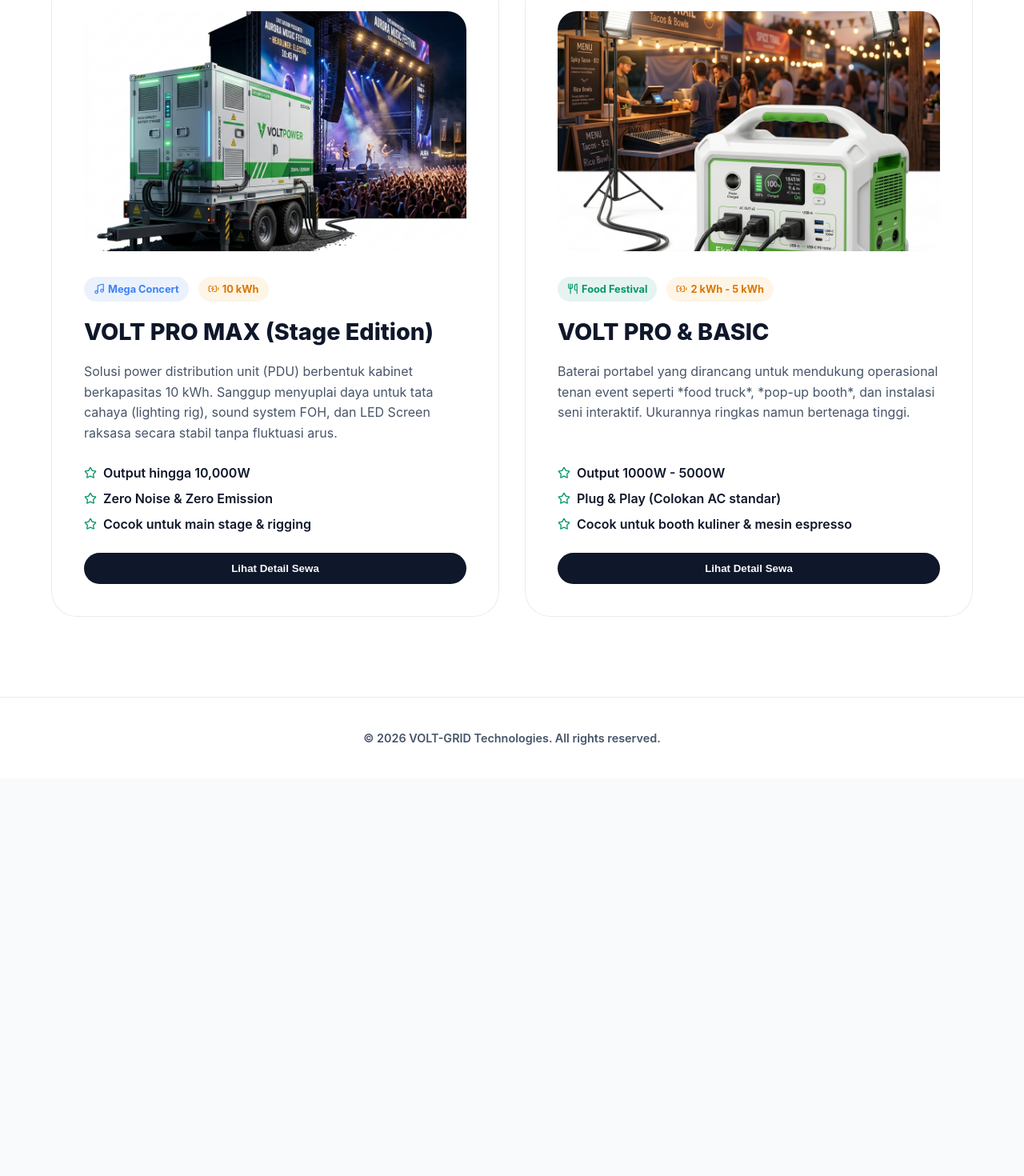
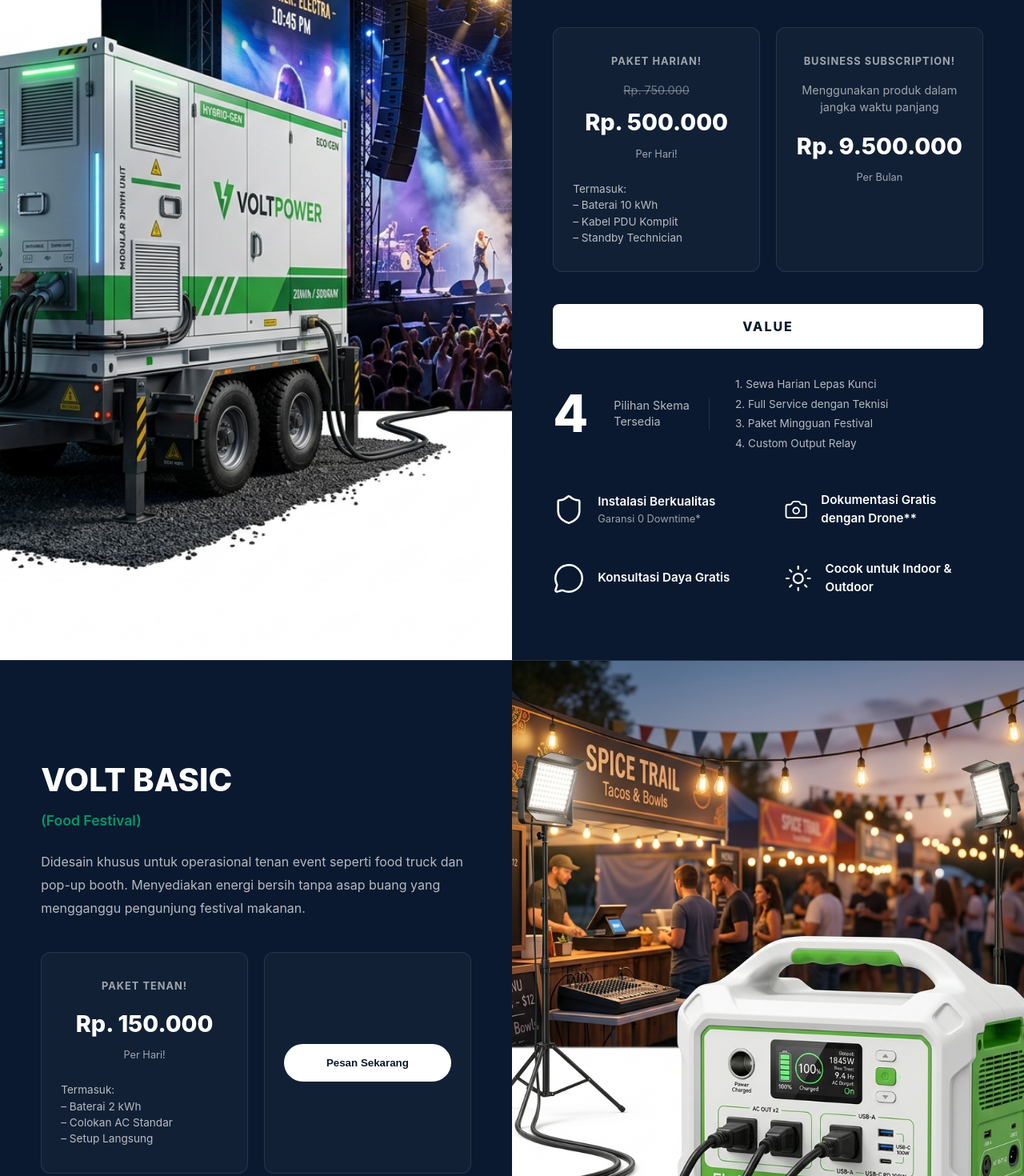
Before and after one commit to rafkiyuda/volt-grid, a React (Vite) app: page / in a window 1280 px wide. Shown: the part 1180-2650 px from the top of the page at 80% size. Before the commit the page ends 2153 px from the top, so only its background shows below. Built offline with nearby package versions, Linux system fonts and the light colour scheme.

Commit message:
feat: Replicate Terangin product showcase layout for VOLT-GRID events

```diff
--- a/src/pages/LandingHome.tsx
+++ b/src/pages/LandingHome.tsx
@@ -1,19 +1,18 @@
 import React from 'react';
-import { ArrowRight, Zap, Music, Utensils, Star, BatteryCharging } from 'lucide-react';
+import { ArrowRight, Zap, Shield, Camera, MessageCircle, Sun, CheckCircle2 } from 'lucide-react';
 import { useNavigate } from 'react-router-dom';
 
 const LandingHome: React.FC = () => {
   const navigate = useNavigate();
 
   return (
-    <div className="animate-fade-in">
+    <div className="animate-fade-in" style={{ background: 'var(--bg-color)', color: 'var(--text-primary)' }}>
       {/* Hero Section */}
       <section style={{
         padding: '160px 5% 100px 5%',
         minHeight: '90vh',
         display: 'flex',
         alignItems: 'center',
-        background: 'var(--bg-color)'
       }}>
         <div style={{ maxWidth: '1400px', margin: '0 auto', display: 'grid', gridTemplateColumns: '1fr 1fr', gap: '64px', alignItems: 'center' }}>
           <div>
@@ -49,69 +48,133 @@
         </div>
       </section>
 
-      {/* Professional Product Showcase */}
-      <section id="produk" style={{ padding: '100px 5%', background: 'var(--bg-color-secondary)' }}>
-        <div style={{ maxWidth: '1400px', margin: '0 auto' }}>
-          <div style={{ textAlign: 'center', marginBottom: '64px' }}>
-            <h2 style={{ fontSize: '2.5rem', fontWeight: 800, marginBottom: '16px' }}>Lini Produk Utama</h2>
-            <p style={{ fontSize: '1.1rem', color: 'var(--text-secondary)', maxWidth: '600px', margin: '0 auto' }}>
-              Infrastruktur energi profesional yang didesain khusus untuk memenuhi kebutuhan produksi event skala kecil hingga mega konser.
-            </p>
+      {/* Terangin-style Product Section 1 */}
+      <section id="produk" style={{ display: 'grid', gridTemplateColumns: '1fr 1fr', minHeight: '800px', background: '#0a192f', color: '#fff' }}>
+        {/* Left Image */}
+        <div style={{ position: 'relative', overflow: 'hidden' }}>
+          <img src="/assets/images/event_concert.png" alt="VOLT PRO MAX" style={{ width: '100%', height: '100%', objectFit: 'cover', position: 'absolute', inset: 0 }} />
+        </div>
+
+        {/* Right Content */}
+        <div style={{ padding: '80px 8%', display: 'flex', flexDirection: 'column', justifyContent: 'center' }}>
+          <h2 style={{ fontSize: '2.5rem', fontWeight: 800, marginBottom: '8px', color: '#fff' }}>VOLT PRO MAX</h2>
+          <span style={{ color: 'var(--accent-primary)', fontSize: '1.1rem', fontWeight: 600, marginBottom: '24px', display: 'block' }}>(Stage Edition)</span>
+
+          <p style={{ color: 'rgba(255,255,255,0.7)', lineHeight: 1.8, marginBottom: '40px', fontSize: '1rem' }}>
+            Untuk mensuplai energi panggung konser dan event berskala besar, VOLT-GRID menawarkan kabinet baterai raksasa berkapasitas 10 kWh. Berkualitas tinggi, bebas emisi, dan tanpa suara mesin genset. Sangat kompetitif, hubungi kami untuk kustomisasi daya.
+          </p>
+
+          {/* Pricing Cards */}
+          <div style={{ display: 'grid', gridTemplateColumns: '1fr 1fr', gap: '20px', marginBottom: '40px' }}>
+            <div style={{ background: 'rgba(255,255,255,0.03)', border: '1px solid rgba(255,255,255,0.1)', borderRadius: '12px', padding: '32px 24px', textAlign: 'center' }}>
+              <div style={{ fontSize: '0.8rem', fontWeight: 700, letterSpacing: '1px', marginBottom: '16px', color: 'rgba(255,255,255,0.6)' }}>PAKET HARIAN!</div>
+              <div style={{ fontSize: '0.9rem', color: 'rgba(255,255,255,0.4)', textDecoration: 'line-through', marginBottom: '8px' }}>Rp. 750.000</div>
+              <div style={{ fontSize: '1.8rem', fontWeight: 800, marginBottom: '8px', color: '#fff' }}>Rp. 500.000</div>
+              <div style={{ fontSize: '0.8rem', color: 'rgba(255,255,255,0.6)', marginBottom: '24px' }}>Per Hari!</div>
+
+              <div style={{ textAlign: 'left', fontSize: '0.85rem', color: 'rgba(255,255,255,0.7)' }}>
+                Termasuk:<br/>
+                – Baterai 10 kWh<br/>
+                – Kabel PDU Komplit<br/>
+                – Standby Technician
+              </div>
+            </div>
+
+            <div style={{ background: 'rgba(255,255,255,0.03)', border: '1px solid rgba(255,255,255,0.1)', borderRadius: '12px', padding: '32px 24px', textAlign: 'center' }}>
+              <div style={{ fontSize: '0.8rem', fontWeight: 700, letterSpacing: '1px', marginBottom: '16px', color: 'rgba(255,255,255,0.6)' }}>BUSINESS SUBSCRIPTION!</div>
+              <div style={{ fontSize: '0.9rem', color: 'rgba(255,255,255,0.6)', marginBottom: '16px', lineHeight: 1.5 }}>Menggunakan produk dalam jangka waktu panjang</div>
+              <div style={{ fontSize: '1.8rem', fontWeight: 800, marginBottom: '8px', color: '#fff' }}>Rp. 9.500.000</div>
+              <div style={{ fontSize: '0.8rem', color: 'rgba(255,255,255,0.6)' }}>Per Bulan</div>
+            </div>
           </div>
 
-          <div style={{ display: 'grid', gridTemplateColumns: 'repeat(auto-fit, minmax(400px, 1fr))', gap: '32px' }}>
-            {/* Product 1 */}
-            <div className="card" style={{ padding: '40px', display: 'flex', flexDirection: 'column' }}>
-              <div style={{ height: '300px', display: 'flex', justifyContent: 'center', alignItems: 'center', marginBottom: '32px', background: 'var(--glass-bg)', borderRadius: '24px', overflow: 'hidden' }}>
-                <img src="/assets/images/event_concert.png" alt="VOLT PRO MAX Stage Power" style={{ width: '100%', height: '100%', objectFit: 'cover' }} />
+          {/* Value Banner */}
+          <div style={{ background: '#fff', color: '#0a192f', padding: '16px 24px', borderRadius: '8px', fontWeight: 800, textAlign: 'center', letterSpacing: '2px', marginBottom: '32px' }}>
+            VALUE
+          </div>
+
+          <div style={{ display: 'flex', gap: '32px', marginBottom: '48px', alignItems: 'center' }}>
+            <div style={{ fontSize: '4rem', fontWeight: 800, lineHeight: 1, color: '#fff' }}>4</div>
+            <div style={{ color: 'rgba(255,255,255,0.7)', fontSize: '0.9rem', lineHeight: 1.4, paddingRight: '24px', borderRight: '1px solid rgba(255,255,255,0.1)' }}>
+              Pilihan Skema<br/>Tersedia
+            </div>
+            <div style={{ color: 'rgba(255,255,255,0.7)', fontSize: '0.85rem', lineHeight: 1.8 }}>
+              1. Sewa Harian Lepas Kunci<br/>
+              2. Full Service dengan Teknisi<br/>
+              3. Paket Mingguan Festival<br/>
+              4. Custom Output Relay
+            </div>
+          </div>
+
+          {/* Features Grid */}
+          <div style={{ display: 'grid', gridTemplateColumns: '1fr 1fr', gap: '40px' }}>
+            <div style={{ display: 'flex', gap: '16px', alignItems: 'center' }}>
+              <Shield size={40} strokeWidth={1.5} color="#fff" />
+              <div>
+                <div style={{ fontWeight: 600, color: '#fff', fontSize: '0.95rem' }}>Instalasi Berkualitas</div>
+                <div style={{ color: 'rgba(255,255,255,0.6)', fontSize: '0.8rem' }}>Garansi 0 Downtime*</div>
               </div>
-              <div style={{ display: 'flex', gap: '12px', marginBottom: '16px' }}>
-                <span style={{ padding: '6px 12px', background: 'rgba(59, 130, 246, 0.1)', color: '#3b82f6', borderRadius: '50px', fontSize: '0.8rem', fontWeight: 700, display: 'flex', alignItems: 'center', gap: '4px' }}>
-                  <Music size={14} /> Mega Concert
-                </span>
-                <span style={{ padding: '6px 12px', background: 'rgba(245, 158, 11, 0.1)', color: 'var(--status-warning)', borderRadius: '50px', fontSize: '0.8rem', fontWeight: 700, display: 'flex', alignItems: 'center', gap: '4px' }}>
-                  <BatteryCharging size={14} /> 10 kWh
-                </span>
+            </div>
+            <div style={{ display: 'flex', gap: '16px', alignItems: 'center' }}>
+              <Camera size={40} strokeWidth={1.5} color="#fff" />
+              <div>
+                <div style={{ fontWeight: 600, color: '#fff', fontSize: '0.95rem' }}>Dokumentasi Gratis dengan Drone**</div>
               </div>
-              <h3 style={{ fontSize: '1.8rem', fontWeight: 800, marginBottom: '16px' }}>VOLT PRO MAX (Stage Edition)</h3>
-              <p style={{ color: 'var(--text-secondary)', lineHeight: 1.6, marginBottom: '24px', flex: 1 }}>
-                Solusi power distribution unit (PDU) berbentuk kabinet berkapasitas 10 kWh. Sanggup menyuplai daya untuk tata cahaya (lighting rig), sound system FOH, dan LED Screen raksasa secara stabil tanpa fluktuasi arus.
-              </p>
-              <ul style={{ listStyle: 'none', padding: 0, margin: '0 0 24px 0', color: 'var(--text-primary)', fontWeight: 600 }}>
-                <li style={{ display: 'flex', alignItems: 'center', gap: '8px', marginBottom: '8px' }}><Star size={16} color="var(--accent-primary)" /> Output hingga 10,000W</li>
-                <li style={{ display: 'flex', alignItems: 'center', gap: '8px', marginBottom: '8px' }}><Star size={16} color="var(--accent-primary)" /> Zero Noise & Zero Emission</li>
-                <li style={{ display: 'flex', alignItems: 'center', gap: '8px' }}><Star size={16} color="var(--accent-primary)" /> Cocok untuk main stage & rigging</li>
-              </ul>
-              <button onClick={() => navigate('/sewa')} style={{ padding: '12px 24px', background: 'var(--text-primary)', color: 'var(--bg-color)', border: 'none', borderRadius: '50px', fontWeight: 700, cursor: 'pointer' }}>Lihat Detail Sewa</button>
             </div>
-
-            {/* Product 2 */}
-            <div className="card" style={{ padding: '40px', display: 'flex', flexDirection: 'column' }}>
-              <div style={{ height: '300px', display: 'flex', justifyContent: 'center', alignItems: 'center', marginBottom: '32px', background: 'var(--glass-bg)', borderRadius: '24px', overflow: 'hidden' }}>
-                <img src="/assets/images/event_foodtruck.png" alt="VOLT BASIC Food Festival" style={{ width: '100%', height: '100%', objectFit: 'cover' }} />
+            <div style={{ display: 'flex', gap: '16px', alignItems: 'center' }}>
+              <MessageCircle size={40} strokeWidth={1.5} color="#fff" />
+              <div>
+                <div style={{ fontWeight: 600, color: '#fff', fontSize: '0.95rem' }}>Konsultasi Daya Gratis</div>
               </div>
-              <div style={{ display: 'flex', gap: '12px', marginBottom: '16px' }}>
-                <span style={{ padding: '6px 12px', background: 'rgba(5, 150, 105, 0.1)', color: 'var(--status-success)', borderRadius: '50px', fontSize: '0.8rem', fontWeight: 700, display: 'flex', alignItems: 'center', gap: '4px' }}>
-                  <Utensils size={14} /> Food Festival
-                </span>
-                <span style={{ padding: '6px 12px', background: 'rgba(245, 158, 11, 0.1)', color: 'var(--status-warning)', borderRadius: '50px', fontSize: '0.8rem', fontWeight: 700, display: 'flex', alignItems: 'center', gap: '4px' }}>
-                  <BatteryCharging size={14} /> 2 kWh - 5 kWh
-                </span>
+            </div>
+            <div style={{ display: 'flex', gap: '16px', alignItems: 'center' }}>
+              <Sun size={40} strokeWidth={1.5} color="#fff" />
+              <div>
+                <div style={{ fontWeight: 600, color: '#fff', fontSize: '0.95rem' }}>Cocok untuk Indoor & Outdoor</div>
               </div>
-              <h3 style={{ fontSize: '1.8rem', fontWeight: 800, marginBottom: '16px' }}>VOLT PRO & BASIC</h3>
-              <p style={{ color: 'var(--text-secondary)', lineHeight: 1.6, marginBottom: '24px', flex: 1 }}>
-                Baterai portabel yang dirancang untuk mendukung operasional tenan event seperti *food truck*, *pop-up booth*, dan instalasi seni interaktif. Ukurannya ringkas namun bertenaga tinggi.
-              </p>
-              <ul style={{ listStyle: 'none', padding: 0, margin: '0 0 24px 0', color: 'var(--text-primary)', fontWeight: 600 }}>
-                <li style={{ display: 'flex', alignItems: 'center', gap: '8px', marginBottom: '8px' }}><Star size={16} color="var(--accent-primary)" /> Output 1000W - 5000W</li>
-                <li style={{ display: 'flex', alignItems: 'center', gap: '8px', marginBottom: '8px' }}><Star size={16} color="var(--accent-primary)" /> Plug & Play (Colokan AC standar)</li>
-                <li style={{ display: 'flex', alignItems: 'center', gap: '8px' }}><Star size={16} color="var(--accent-primary)" /> Cocok untuk booth kuliner & mesin espresso</li>
-              </ul>
-              <button onClick={() => navigate('/sewa')} style={{ padding: '12px 24px', background: 'var(--text-primary)', color: 'var(--bg-color)', border: 'none', borderRadius: '50px', fontWeight: 700, cursor: 'pointer' }}>Lihat Detail Sewa</button>
             </div>
           </div>
         </div>
       </section>
+
+      {/* Terangin-style Product Section 2 (Flipped) */}
+      <section style={{ display: 'grid', gridTemplateColumns: '1fr 1fr', minHeight: '800px', background: '#0a192f', color: '#fff', borderTop: '1px solid rgba(255,255,255,0.1)' }}>
+        {/* Left Content */}
+        <div style={{ padding: '80px 8%', display: 'flex', flexDirection: 'column', justifyContent: 'center' }}>
+          <h2 style={{ fontSize: '2.5rem', fontWeight: 800, marginBottom: '8px', color: '#fff' }}>VOLT BASIC</h2>
+          <span style={{ color: 'var(--accent-primary)', fontSize: '1.1rem', fontWeight: 600, marginBottom: '24px', display: 'block' }}>(Food Festival)</span>
+
+          <p style={{ color: 'rgba(255,255,255,0.7)', lineHeight: 1.8, marginBottom: '40px', fontSize: '1rem' }}>
+            Didesain khusus untuk operasional tenan event seperti food truck dan pop-up booth. Menyediakan energi bersih tanpa asap buang yang mengganggu pengunjung festival makanan.
+          </p>
+
+          {/* Pricing Cards */}
+          <div style={{ display: 'grid', gridTemplateColumns: '1fr 1fr', gap: '20px', marginBottom: '40px' }}>
+            <div style={{ background: 'rgba(255,255,255,0.03)', border: '1px solid rgba(255,255,255,0.1)', borderRadius: '12px', padding: '32px 24px', textAlign: 'center' }}>
+              <div style={{ fontSize: '0.8rem', fontWeight: 700, letterSpacing: '1px', marginBottom: '16px', color: 'rgba(255,255,255,0.6)' }}>PAKET TENAN!</div>
+              <div style={{ fontSize: '1.8rem', fontWeight: 800, marginBottom: '8px', color: '#fff' }}>Rp. 150.000</div>
+              <div style={{ fontSize: '0.8rem', color: 'rgba(255,255,255,0.6)', marginBottom: '24px' }}>Per Hari!</div>
+
+              <div style={{ textAlign: 'left', fontSize: '0.85rem', color: 'rgba(255,255,255,0.7)' }}>
+                Termasuk:<br/>
+                – Baterai 2 kWh<br/>
+                – Colokan AC Standar<br/>
+                – Setup Langsung
+              </div>
+            </div>
+
+            <div style={{ background: 'rgba(255,255,255,0.03)', border: '1px solid rgba(255,255,255,0.1)', borderRadius: '12px', padding: '32px 24px', textAlign: 'center', display: 'flex', flexDirection: 'column', justifyContent: 'center' }}>
+              <button onClick={() => navigate('/sewa')} style={{ padding: '16px 24px', background: '#fff', color: '#0a192f', border: 'none', borderRadius: '50px', fontWeight: 800, cursor: 'pointer', width: '100%' }}>Pesan Sekarang</button>
+            </div>
+          </div>
+        </div>
+
+        {/* Right Image */}
+        <div style={{ position: 'relative', overflow: 'hidden' }}>
+          <img src="/assets/images/event_foodtruck.png" alt="VOLT BASIC" style={{ width: '100%', height: '100%', objectFit: 'cover', position: 'absolute', inset: 0 }} />
+        </div>
+      </section>
+
     </div>
   );
 };
```
